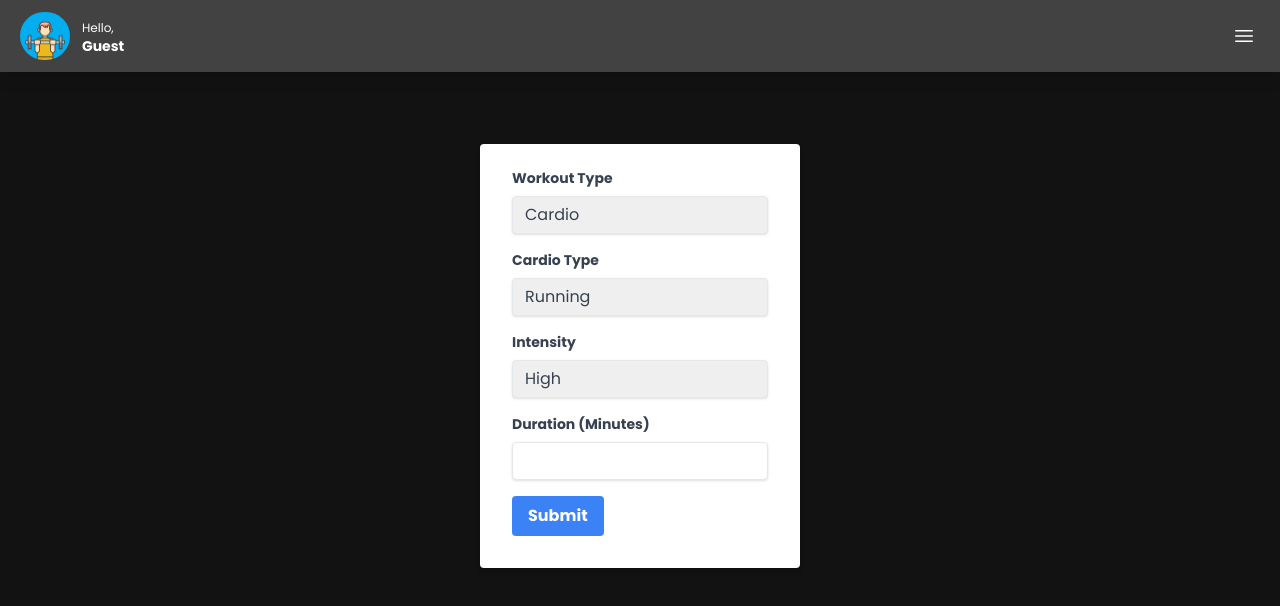
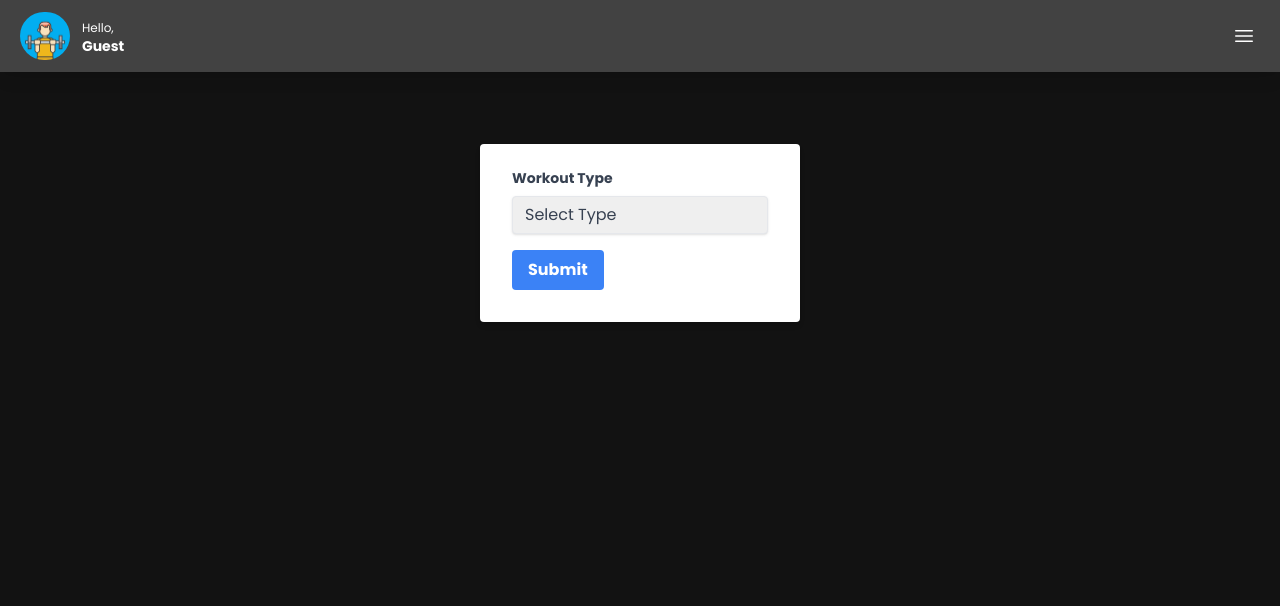
Before and after one commit to kevin7391s/shock_fitness, a Next.js app: page /addWorkout in a window 1280 px wide. Shown: the top 606 px of the page. Built offline with nearby package versions, Linux system fonts and the light colour scheme; no server answers.

Commit message:
added select type option value
so that everytime data is entered you need to reselect what kind of workout you are doing

```diff
--- a/src/pages/addWorkout.tsx
+++ b/src/pages/addWorkout.tsx
@@ -89,6 +89,7 @@ to manage a form */
                 Select workout type
               </option>
               {/* workout type options */}
+              <option value="Select">Select Type</option>
               <option value="cardio">Cardio</option>
               <option value="weightlifting">Weightlifting</option>
             </select>
```
